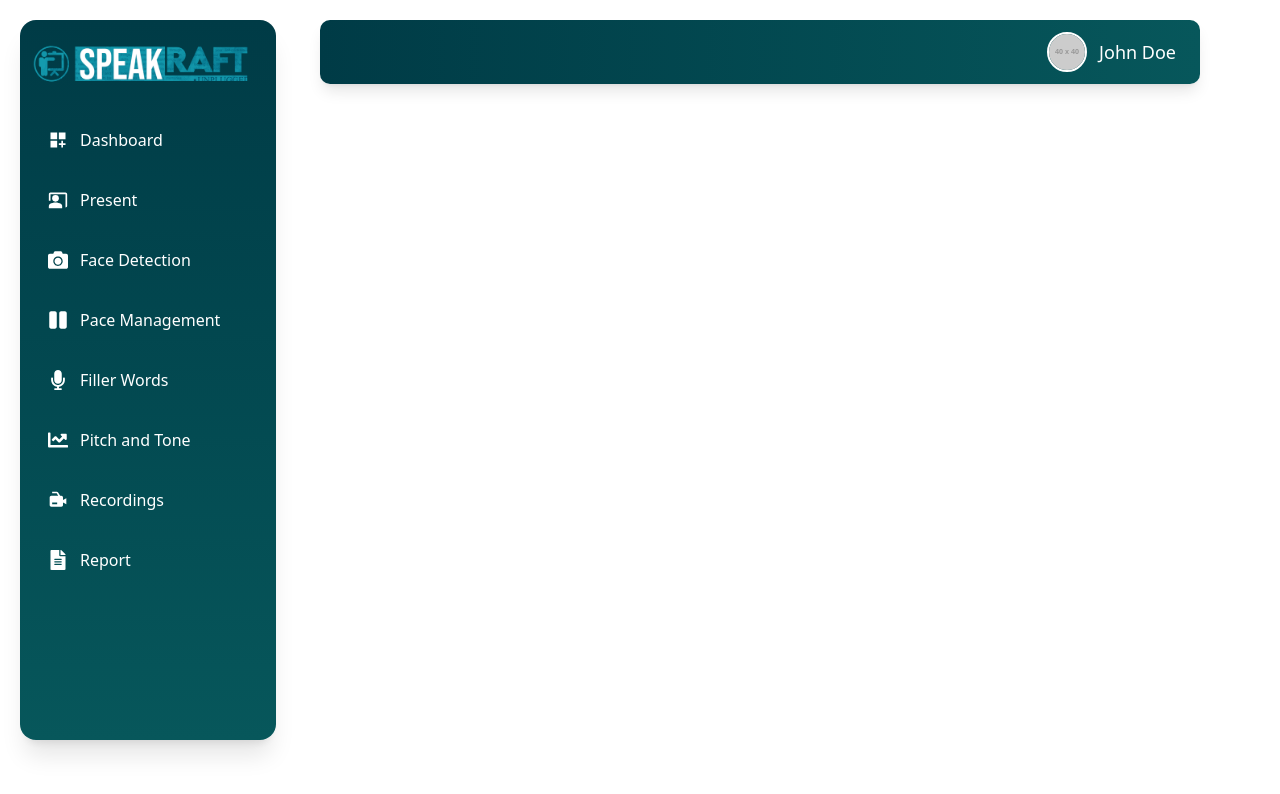
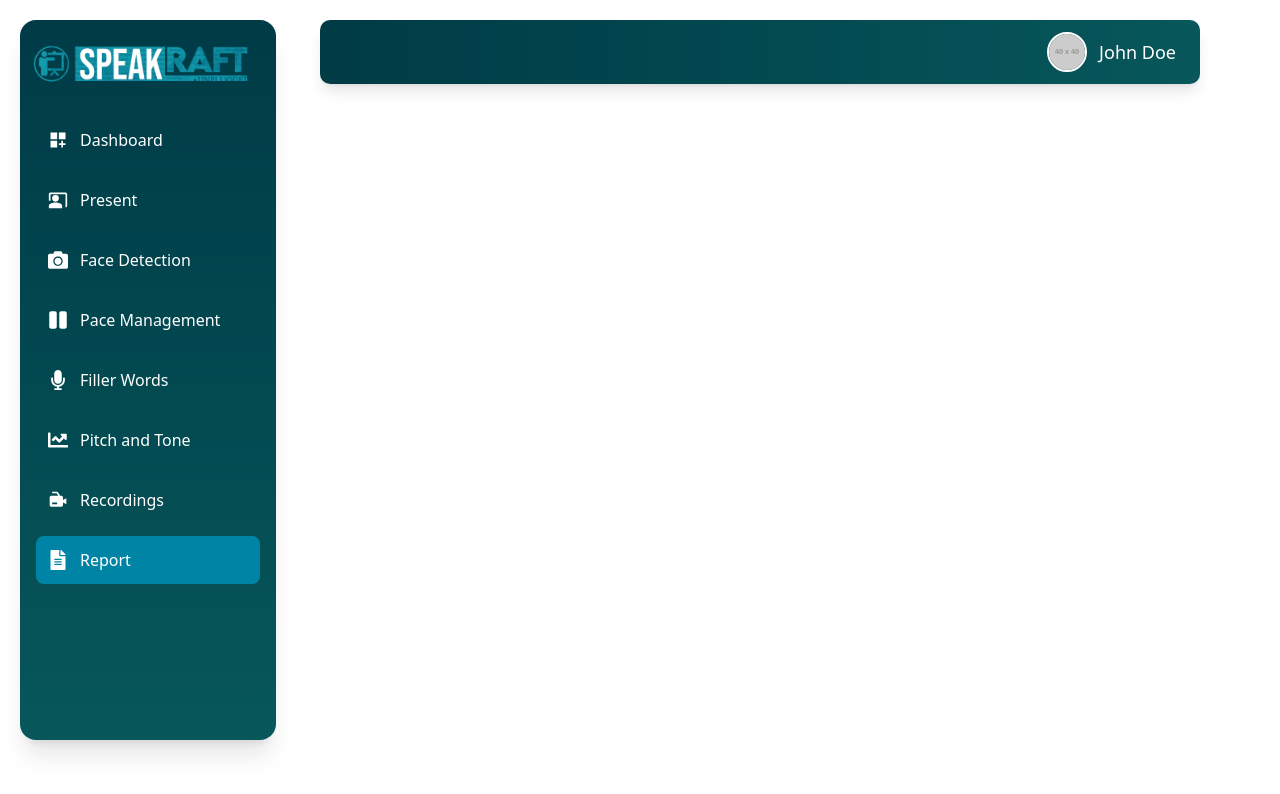
Before and after one commit to Speak-Craft/frontend, a React (Vite) app: page /report in a window 1280 px wide. Shown: the top 794 px of the page. Built offline with nearby package versions, Linux system fonts and the light colour scheme.

Commit message:
paceManagement view / side bar updated

```diff
--- a/src/App.jsx
+++ b/src/App.jsx
@@ -2,7 +2,7 @@ import React from "react";
 import { BrowserRouter as Router, Route, Routes } from "react-router-dom";
 import Sidebar from "./components/Sidebar";
 import Present from "./components/Present";
-import MenuHeader from "./components/MenuHeader";
+import PaceManagement from "./components/PaceManagement";
 
 const App = () => {
   return (
@@ -12,6 +12,7 @@ const App = () => {
         <div className="flex-1">
           <Routes>
             <Route path="/present" element={<Present />} />
+            <Route path="/pace-management" element={<PaceManagement />} />
           </Routes>
         </div>
       </div>
--- /dev/null
+++ b/src/components/PaceManagement.jsx
@@ -0,0 +1,12 @@
+import React from "react";
+
+
+const PaceManagement = () => {
+
+    return (
+        <div></div>
+
+    );
+  };
+
+  export default PaceManagement;
--- a/src/components/Sidebar.jsx
+++ b/src/components/Sidebar.jsx
@@ -1,5 +1,5 @@
-import React from "react";
-import { useNavigate } from "react-router-dom";
+import React, { useState } from "react";
+import { useNavigate, useLocation } from "react-router-dom";
 import { FaCamera, FaClock, FaMicrophone, FaChartLine, FaFileAlt, FaPause } from "react-icons/fa";
 import { BiSolidVideoRecording } from "react-icons/bi";
 import { MdDashboardCustomize, MdCoPresent } from "react-icons/md";
@@ -8,6 +8,24 @@ import MenuHeader from "./MenuHeader";
 
 const Sidebar = () => {
   const navigate = useNavigate();
+  const location = useLocation();
+  const [activeItem, setActiveItem] = useState(location.pathname);
+
+  const menuItems = [
+    { name: "Dashboard", icon: <MdDashboardCustomize className="text-xl" />, path: "/" },
+    { name: "Present", icon: <MdCoPresent className="text-xl" />, path: "/present" },
+    { name: "Face Detection", icon: <FaCamera className="text-xl" />, path: "/face-detection" },
+    { name: "Pace Management", icon: <FaPause className="text-xl" />, path: "/pace-management" },
+    { name: "Filler Words", icon: <FaMicrophone className="text-xl" />, path: "/filler-words" },
+    { name: "Pitch and Tone", icon: <FaChartLine className="text-xl" />, path: "/pitch-tone" },
+    { name: "Recordings", icon: <BiSolidVideoRecording className="text-xl" />, path: "/recordings" },
+    { name: "Report", icon: <FaFileAlt className="text-xl" />, path: "/report" },
+  ];
+
+  const handleNavigation = (path) => {
+    setActiveItem(path);
+    navigate(path);
+  };
 
   return (
     <div className="flex">
@@ -17,44 +35,20 @@ const Sidebar = () => {
           <img src={logo} alt="SpeaKraft Logo" className="w-full object-contain" />
         </div>
         <ul className="flex flex-col gap-3 w-full">
-          <li
-            className="flex items-center gap-3 cursor-pointer p-3 rounded-lg hover:bg-[#00a8cc] hover:text-white transition dark:hover:bg-[#005f6b] dark:hover:text-[#00a8cc]"
-            onClick={() => navigate("/")}
-          >
-            <MdDashboardCustomize className="text-xl" />
-            <span>Dashboard</span>
-          </li>
-          <li
-            className="flex items-center gap-3 cursor-pointer p-3 rounded-lg hover:bg-[#00a8cc] hover:text-white transition dark:hover:bg-[#005f6b] dark:hover:text-[#00a8cc]"
-            onClick={() => navigate("/present")}
-          >
-            <MdCoPresent className="text-xl" />
-            <span>Present</span>
-          </li>
-          <li className="flex items-center gap-3 cursor-pointer p-3 rounded-lg hover:bg-[#00a8cc] hover:text-white transition dark:hover:bg-[#005f6b] dark:hover:text-[#00a8cc]">
-            <FaCamera className="text-xl" />
-            <span>Face Detection</span>
-          </li>
-          <li className="flex items-center gap-3 cursor-pointer p-3 rounded-lg hover:bg-[#00a8cc] hover:text-white transition dark:hover:bg-[#005f6b] dark:hover:text-[#00a8cc]">
-            <FaPause className="text-xl" />
-            <span>Pace Management</span>
-          </li>
-          <li className="flex items-center gap-3 cursor-pointer p-3 rounded-lg hover:bg-[#00a8cc] hover:text-white transition dark:hover:bg-[#005f6b] dark:hover:text-[#00a8cc]">
-            <FaMicrophone className="text-xl" />
-            <span>Filler Words</span>
-          </li>
-          <li className="flex items-center gap-3 cursor-pointer p-3 rounded-lg hover:bg-[#00a8cc] hover:text-white transition dark:hover:bg-[#005f6b] dark:hover:text-[#00a8cc]">
-            <FaChartLine className="text-xl" />
-            <span>Pitch and Tone</span>
-          </li>
-          <li className="flex items-center gap-3 cursor-pointer p-3 rounded-lg hover:bg-[#00a8cc] hover:text-white transition dark:hover:bg-[#005f6b] dark:hover:text-[#00a8cc]">
-            <BiSolidVideoRecording className="text-xl" />
-            <span>Recordings</span>
-          </li>
-          <li className="flex items-center gap-3 cursor-pointer p-3 rounded-lg hover:bg-[#00a8cc] hover:text-white transition dark:hover:bg-[#005f6b] dark:hover:text-[#00a8cc]">
-            <FaFileAlt className="text-xl" />
-            <span>Report</span>
-          </li>
+          {menuItems.map((item) => (
+            <li
+              key={item.path}
+              className={`flex items-center gap-3 cursor-pointer p-3 rounded-lg transition ${
+                activeItem === item.path
+                  ? "bg-[#0084a6] text-white" // Active state
+                  : "hover:bg-[#00a8cc] dark:hover:bg-[#005f6b] dark:hover:text-[#00a8cc]"
+              }`}
+              onClick={() => handleNavigation(item.path)}
+            >
+              {item.icon}
+              <span>{item.name}</span>
+            </li>
+          ))}
         </ul>
       </aside>
 
```
